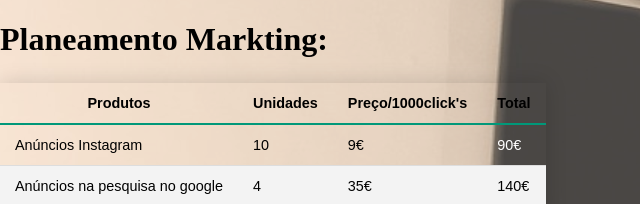
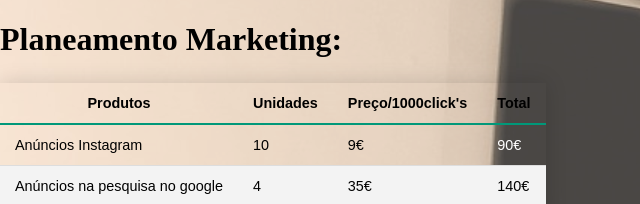
Before and after one commit to Meinedo/Legislacao, a plain HTML site: page markting.html in a window 1280 px wide. Shown: the top 204 px of the page, 0-640 px from the left. Drawn offline with Linux system fonts and the light colour scheme.

Commit message:
Update markting.html

```diff
--- a/markting.html
+++ b/markting.html
@@ -3,7 +3,7 @@
   <head>
     <meta charset="utf-8">
     <link rel="stylesheet" href="css/styles.css">
-    <h1 class="preto" >Planeamento Markting:</h1>
+    <h1 class="preto" >Planeamento Marketing:</h1>
   </head>
   <body>
     <table class="styled-table">
```
